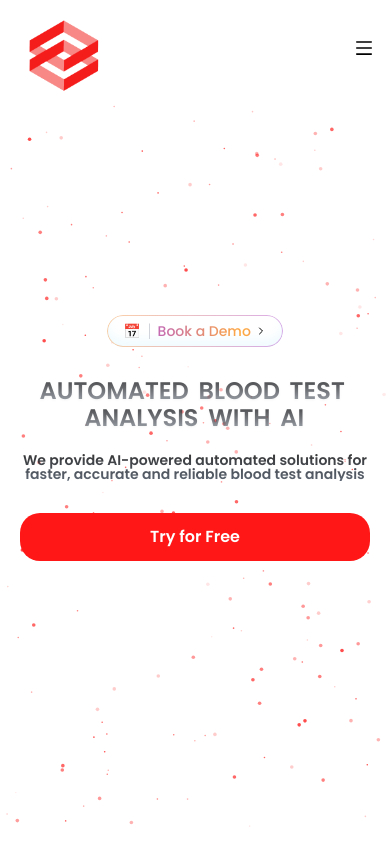
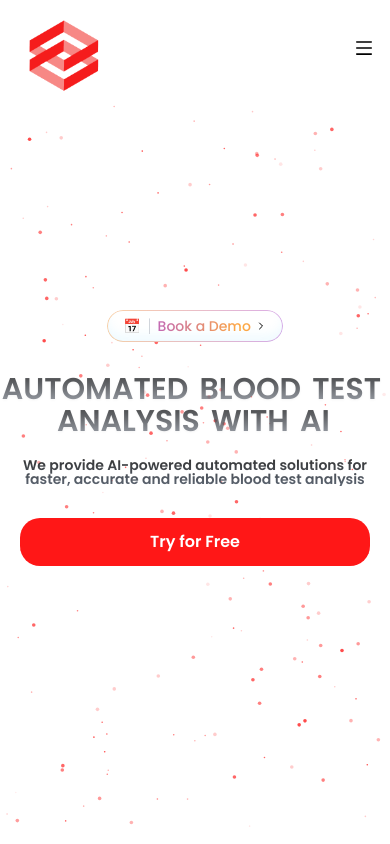
Before and after one commit to tiagodccosta/BloodFlow, a React (Create React App) app in the folder Frontend/: page / in a window 390 px wide. Shown: the top 844 px of the page. Built offline with nearby package versions, Linux system fonts and the light colour scheme.

Commit message:
Some fixes in the landing page.

```diff
--- a/Frontend/src/Components/HomePage/Hero.jsx
+++ b/Frontend/src/Components/HomePage/Hero.jsx
@@ -41,7 +41,7 @@ const Hero = () => {
         refresh
       />
 
-      <div className="relative z-10 text-center -mt-40 max-w-[1050px]">
+      <div className="relative z-10 text-center -mt-40 max-w-[1000px]">
         <div className={`mb-8 transition-transform duration-500 ease-out ${topButtonVisible ? 'translate-y-0 opacity-100' : '-translate-y-8 opacity-0'}`}>
             <a
               href="https://calendly.com/tiago-costa-bloodflow" target="_blank" rel="noopener noreferrer" className="inline-flex items-center" >
@@ -58,7 +58,7 @@ const Hero = () => {
           </div>
 
           <div className='mb-5 sm:mb-8'>
-              <GradualSpacing className=" text-2xl sm:text-4xl md:text-6xl font-semibold text-transparent bg-gradient-to-b from-black/80 to-gray-400/80 bg-clip-text leading-none"
+              <GradualSpacing className=" text-3xl sm:text-4xl md:text-6xl font-semibold text-transparent bg-gradient-to-b from-black/80 to-gray-400/80 bg-clip-text leading-none"
               text={t('title2')} />
           </div>
 
```
Also changed, not shown: 2 other files (tests, documents, lock files or other folders).
